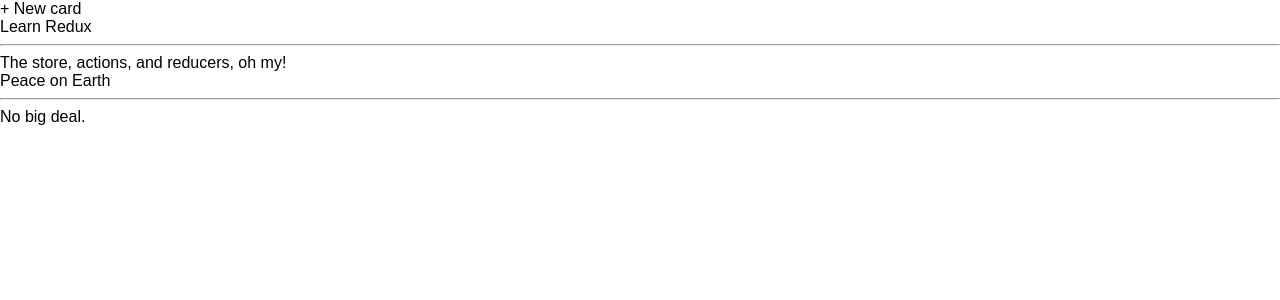
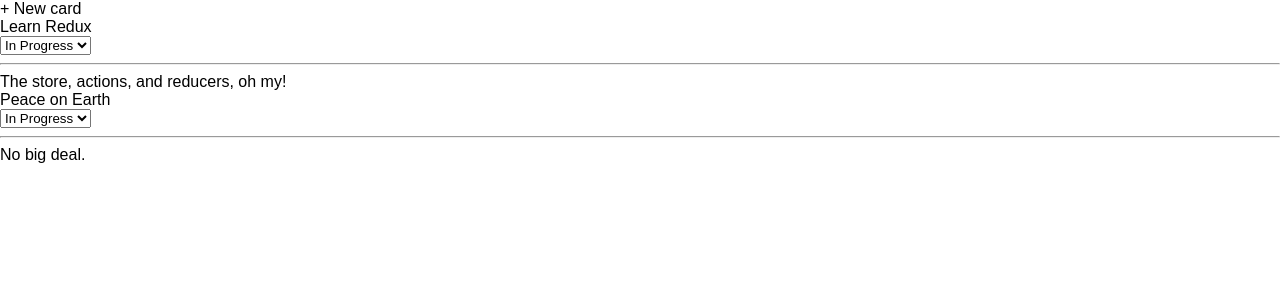
Before and after one commit to gagoar/ReduxInAction, a React (Create React App) app: page / in a window 1280 px wide. Shown: the top 300 px of the page. Built offline with nearby package versions, Linux system fonts and the light colour scheme.

Commit message:
Listing 2.17 src/components/Task.js

```diff
--- a/src/components/Task.js
+++ b/src/components/Task.js
@@ -1,13 +1,26 @@
 import React from 'react'
 
-const Task = (props) => (
+const TASK_STATUSES = [
+    "Unstarted",
+    "In Progress",
+    "Completed"
+];
+
+const Task = (props) => {
+    return (
         <div className="task">
             <div className="task-header">
                 <div>{props.task.title}</div>
+                <select value={props.task.status}>
+                    {TASK_STATUSES.map(status => (
+                        <option key={status} value={status}>{status}</option>
+                        ))}
+                    </select>
                 </div>
                 <hr />
                 <div className="task-body">{props.task.description}</div>
             </div>
     );
+}
 
 export default Task;
```
Lines whose indentation alone changed are shown as unchanged.
